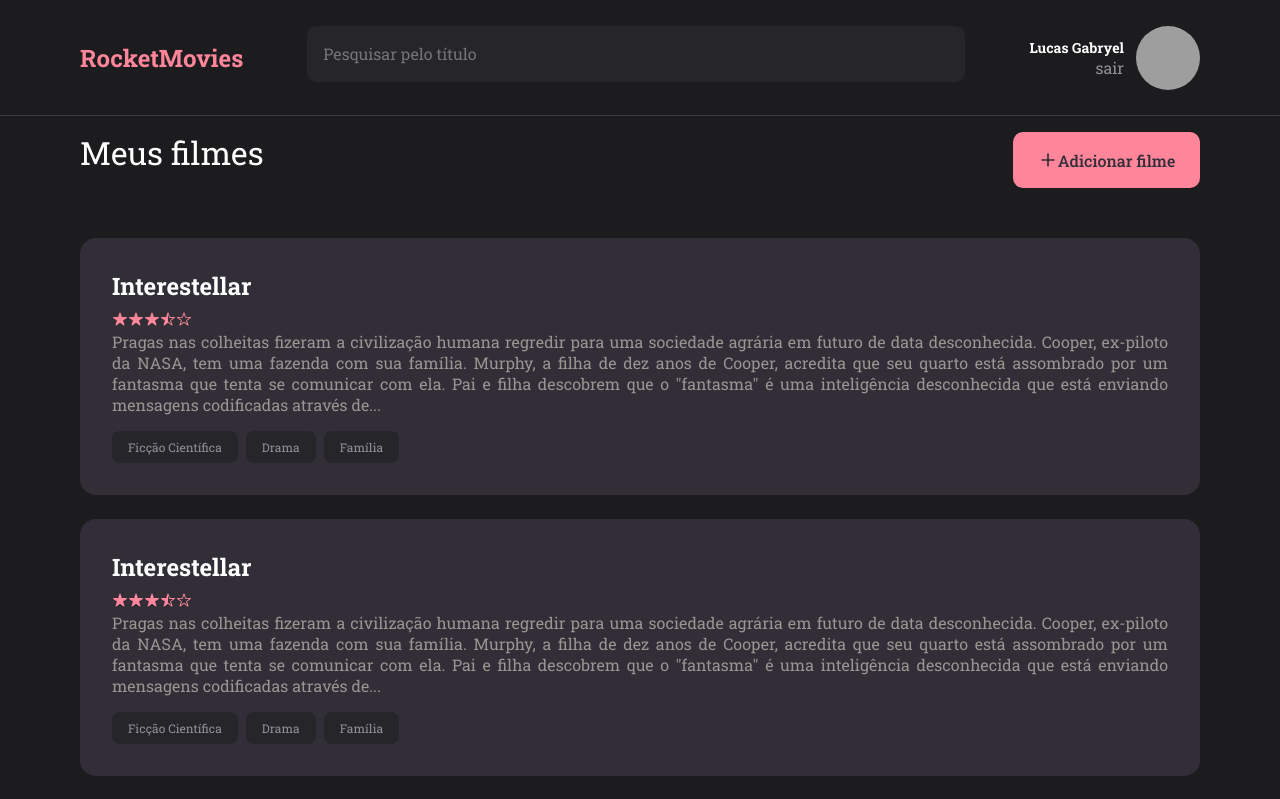
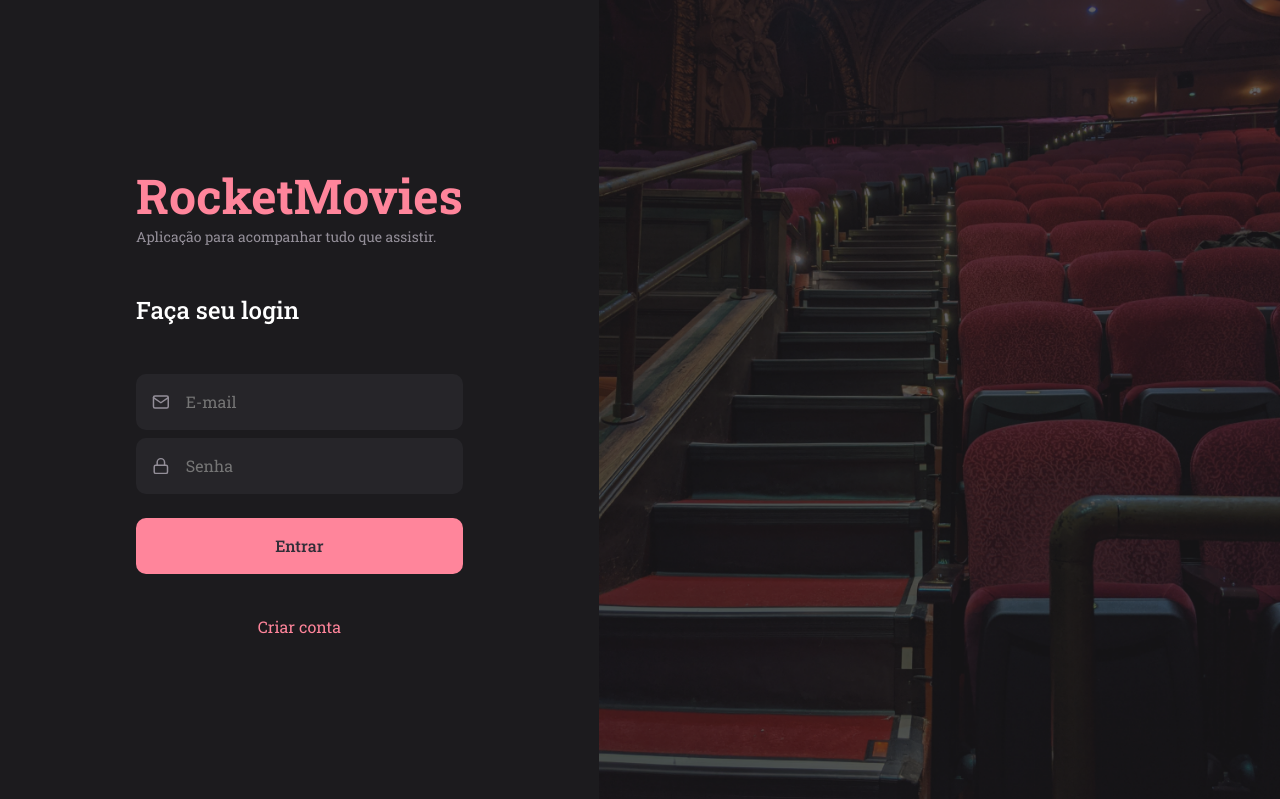
Before and after one commit to lucas-gabryel/RocketMovies, a React (Vite) app: page / in a window 1280 px wide. Shown: the top 799 px of the page. Built offline with nearby package versions, Linux system fonts and the light colour scheme; grey boxes are pictures that could not be loaded.

Commit message:
fix: putting new routes in main.jsx

```diff
--- a/src/main.jsx
+++ b/src/main.jsx
@@ -1,6 +1,6 @@
 import React from 'react';
 import ReactDOM from 'react-dom/client';
-import { Home } from './pages/Home' // problema com o nome deails, letra maiuscula e minuscula
+import { Routes } from './routes' // problema com o nome deails, letra maiuscula e minuscula
 
 import GlobalStyle from "./styles/global";
 import theme from "./styles/theme";
@@ -10,7 +10,7 @@ ReactDOM.createRoot(document.getElementById('root')).render(
   <React.StrictMode>
     <ThemeProvider theme={theme}>
       <GlobalStyle />
-      <Home />
+      <Routes />
     </ThemeProvider>
   </React.StrictMode>
 )
--- /dev/null
+++ b/src/routes/index.jsx
@@ -0,0 +1,12 @@
+import { BrowserRouter } from "react-router-dom";
+
+import { AppRoutes } from "./app.routes";
+import { AuthRoutes } from "./auth.routes";
+
+export function Routes(){
+    return(
+        <BrowserRouter>
+            <AuthRoutes />
+        </BrowserRouter>
+    )
+}
```
